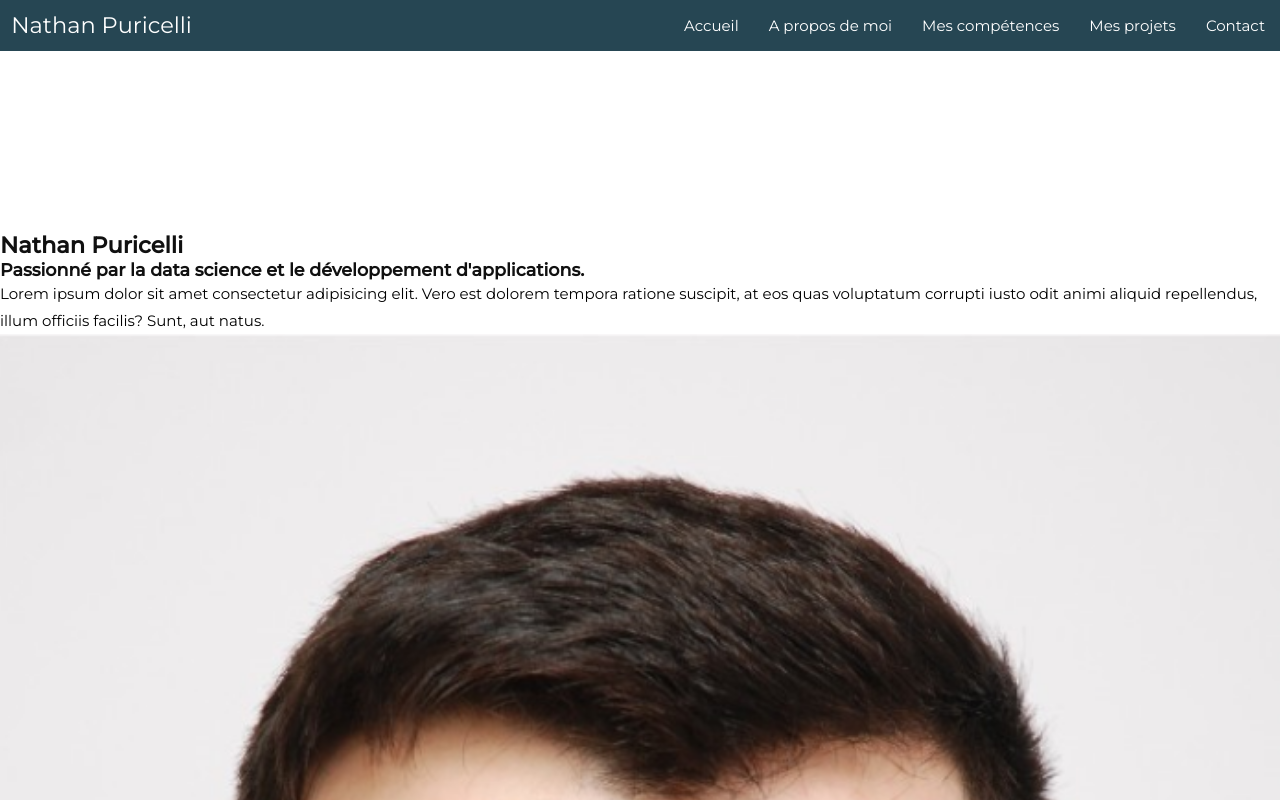
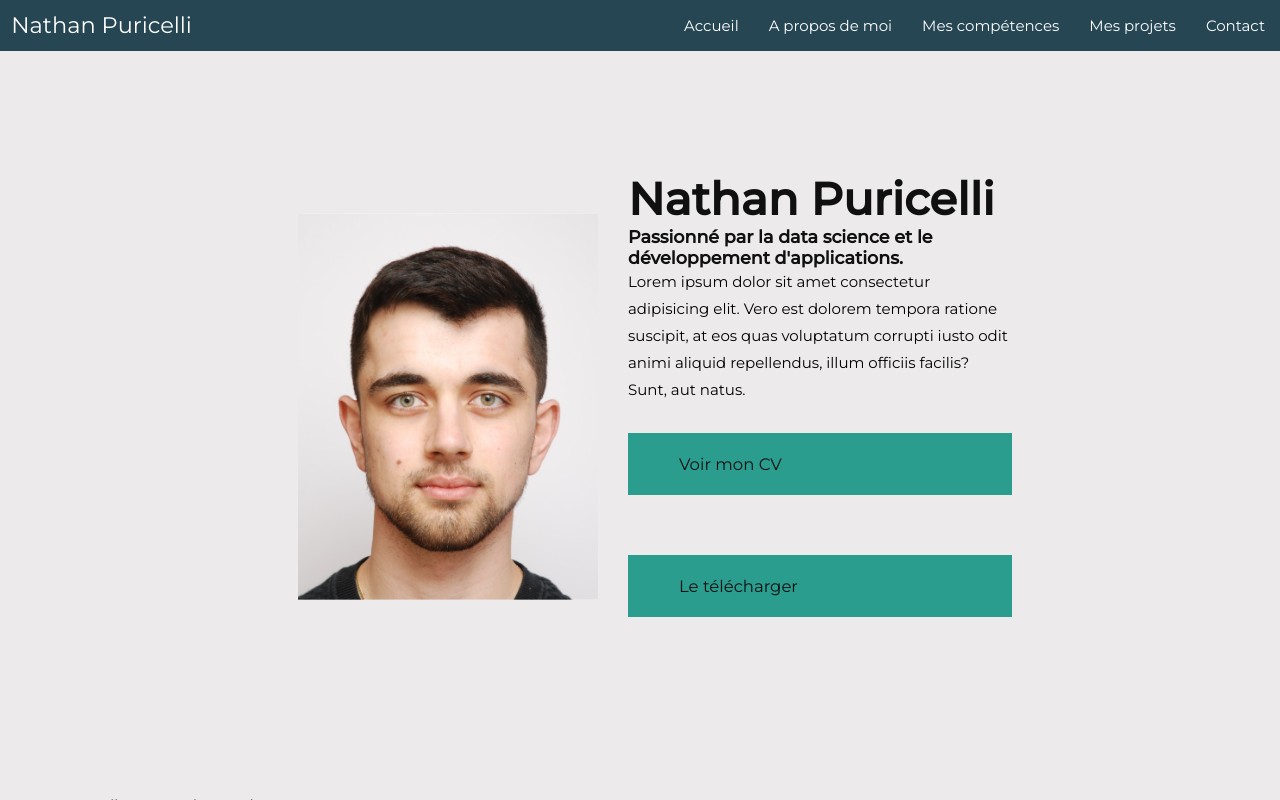
Before and after one commit to NathanPuricelli/Portfolio, a plain HTML site: page index.html in a window 1280 px wide. Shown: the top 800 px of the page. Drawn offline with Linux system fonts and the light colour scheme.

Commit message:
Partie profil et CV

```diff
--- a/assets/css/style.css
+++ b/assets/css/style.css
@@ -11,7 +11,7 @@
 }
 
 :root {
-    --color-white: #fff;
+    --color-white: rgba(236,234,235,221);
     --color-primary: #E9C46A;
     --color-secondary: #F4A261;
     --color-dark: #264653;
@@ -36,6 +36,10 @@ h1,
 h2,
 h3 {
     color: var(--color-dark-txt);
+}
+
+h1 {
+    font-size: 3rem;
 }
 
 p {
@@ -159,9 +163,24 @@ img {
 /* Name and profile picture */
 
 .home {
-    display: grid;
-    place-items: center;
-    position: relative;
+    display: flex;
+    align-items: center;
+    justify-content: center;
+    flex-wrap: wrap;
+    align-content: center;
     top: 4rem;
     padding-bottom: 10rem;
 }
+
+section.home .profilePicture {
+    width: 20vw;
+    min-width: 300px;
+    margin : 0 30px
+}
+
+section.home .name {
+    display: flex;
+    flex-direction: column;
+    width: 30vw;
+    min-width: 200px;
+}
--- a/index.html
+++ b/index.html
@@ -33,19 +33,19 @@
 
         <!-- Home -->
         <section class="home" id="home">
-            <div class="container">
-                <div class="name">
-                    <h1>Nathan Puricelli</h1>
-                    <h3>Passionné par la data science et le développement d'applications.</h3>
-                    <p>Lorem ipsum dolor sit amet consectetur adipisicing elit. Vero est dolorem tempora ratione suscipit, at eos quas voluptatum corrupti iusto odit animi aliquid repellendus, illum officiis facilis? Sunt, aut natus.</p>
-                </div>
+            <div class="profilePicture">
+                <img src="assets/img/PhotoIdentite.png" alt="Photo de moi">
+            </div>
+            <div class="name">
+                <h1>Nathan Puricelli</h1>
+                <h3>Passionné par la data science et le développement d'applications.</h3>
+                <p>Lorem ipsum dolor sit amet consectetur adipisicing elit. Vero est dolorem tempora ratione suscipit, at eos quas voluptatum corrupti iusto odit animi aliquid repellendus, illum officiis facilis? Sunt, aut natus.</p>
+                <a href="assets/PURICELLI-CV.pdf" target="_blank" class="btn btn-primary">Voir mon CV</a>
+                <a href="assets/PURICELLI-CV.pdf" download="PURICELLI-CV" class="btn btn-primary">Le télécharger</a>
+            </div>
+            <!-- <a href="#contact" class="btn btn-primary">Me contacter</a> -->
 
-                <div class="profilePicture">
-                    <div class="image">
-                        <img src="assets/img/PhotoIdentite.png" alt="Photo de moi">
-                    </div>
-                </div>
-            </div>
+
         </section>
         <!-- End of home -->
         palette : https://coolors.co/palette/264653-2a9d8f-e9c46a-f4a261-e76f51
```
Also changed, not shown: 2 other files.
